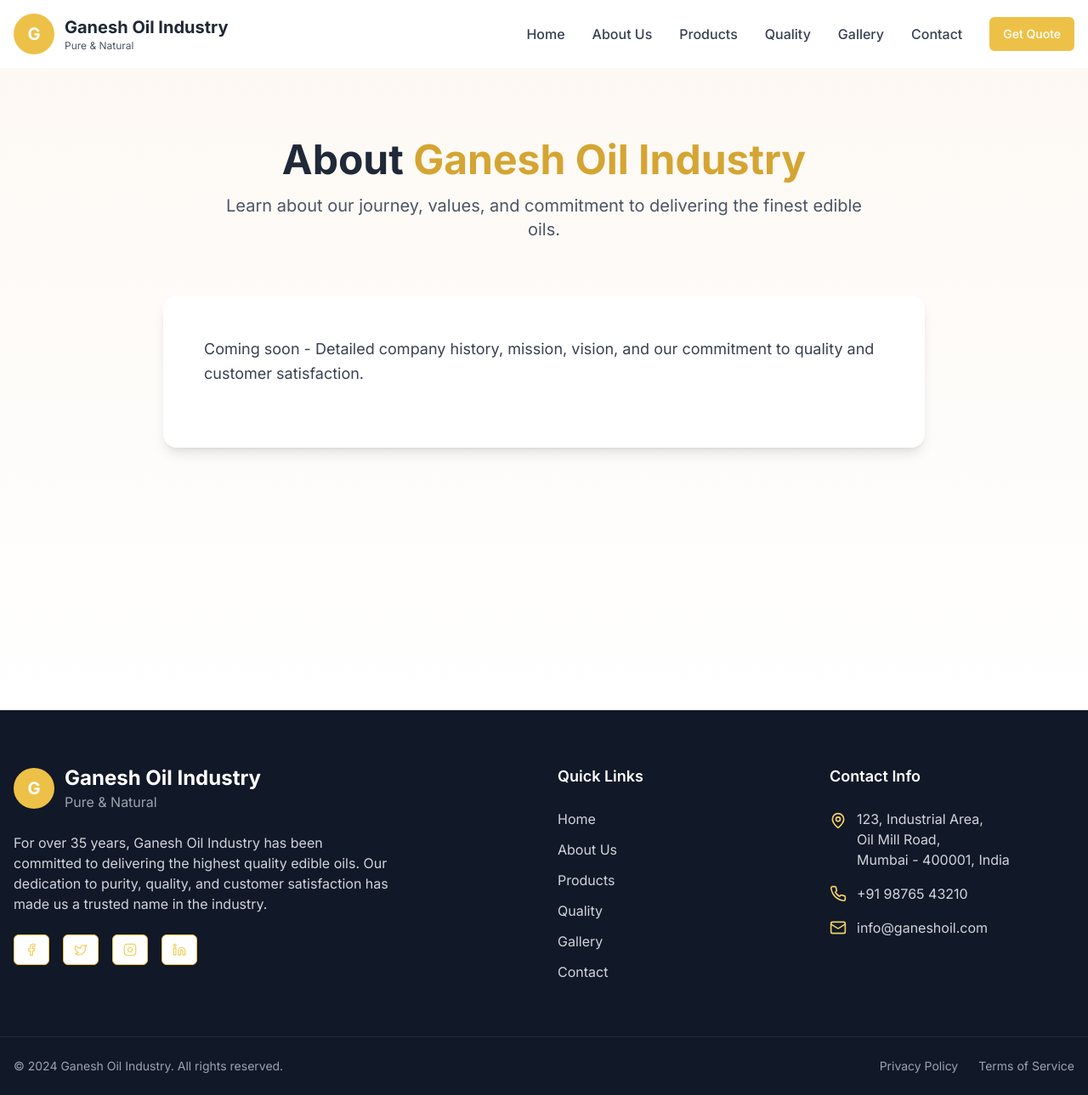
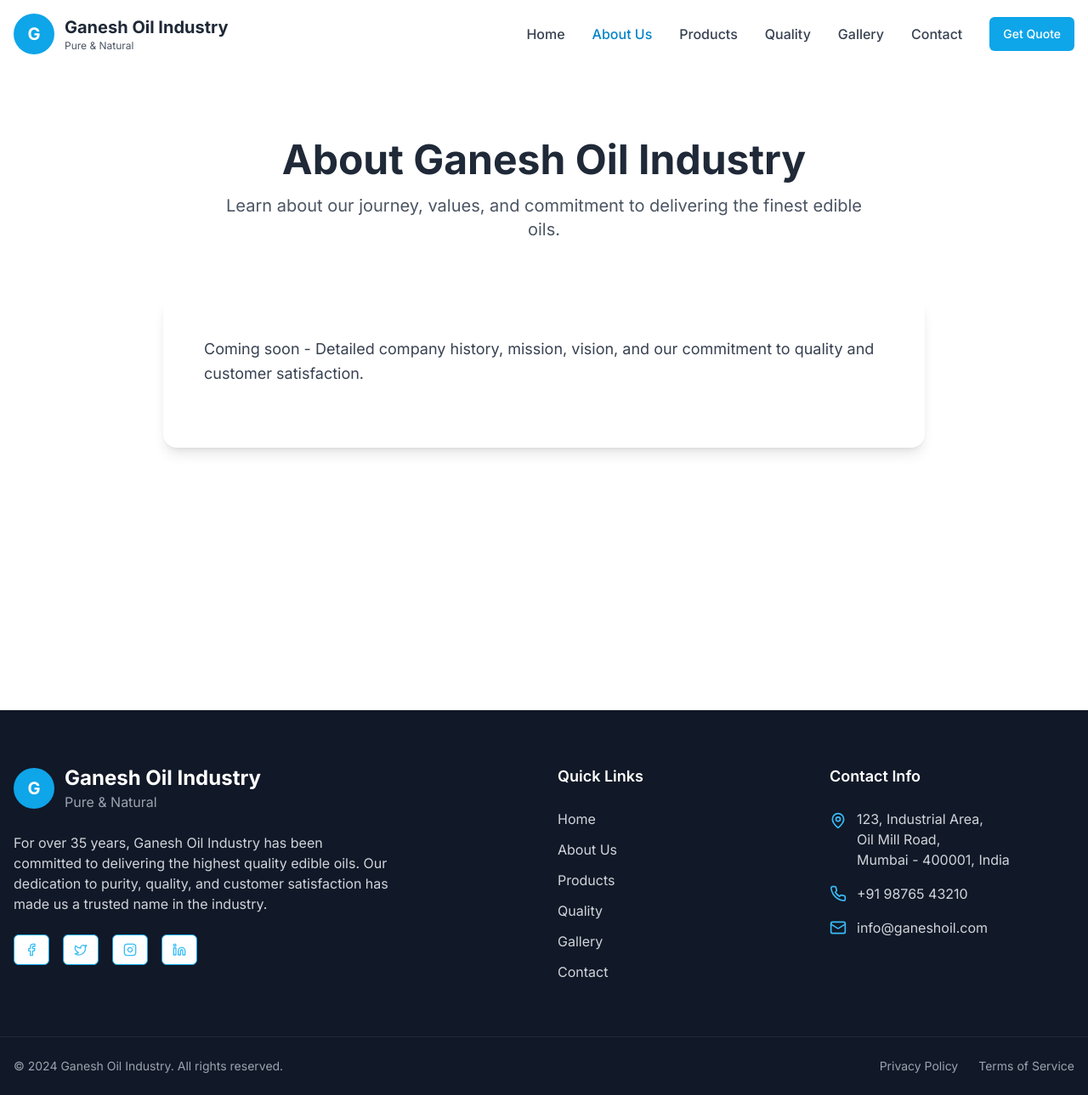
Before and after one commit to Aryanpatel8799/ganesh-oil-industry, a React (Vite) app: page /about in a window 1280 px wide. Shown: the whole page at 85% size. Built offline with nearby package versions, Linux system fonts and the light colour scheme.

Commit message:
Refactor: Improve color scheme
Adjust the color palette for a more appealing visual design.

```diff
--- a/src/components/Footer.tsx
+++ b/src/components/Footer.tsx
@@ -1,4 +1,3 @@
-
 import { Mail, Phone, MapPin, Facebook, Twitter, Instagram, Linkedin } from 'lucide-react';
 import { Button } from '@/components/ui/button';
 
@@ -11,7 +10,7 @@ const Footer = () => {
           {/* Company Info */}
           <div className="lg:col-span-2">
             <div className="flex items-center space-x-3 mb-6">
-              <div className="w-12 h-12 bg-golden-500 rounded-full flex items-center justify-center">
+              <div className="w-12 h-12 bg-ocean-500 rounded-full flex items-center justify-center">
                 <span className="text-white font-bold text-xl">G</span>
               </div>
               <div>
@@ -25,16 +24,16 @@ const Footer = () => {
               customer satisfaction has made us a trusted name in the industry.
             </p>
             <div className="flex space-x-4">
-              <Button size="sm" variant="outline" className="border-golden-500 text-golden-400 hover:bg-golden-500 hover:text-white">
+              <Button size="sm" variant="outline" className="border-ocean-500 text-ocean-400 hover:bg-ocean-500 hover:text-white">
                 <Facebook className="w-4 h-4" />
               </Button>
-              <Button size="sm" variant="outline" className="border-golden-500 text-golden-400 hover:bg-golden-500 hover:text-white">
+              <Button size="sm" variant="outline" className="border-ocean-500 text-ocean-400 hover:bg-ocean-500 hover:text-white">
                 <Twitter className="w-4 h-4" />
               </Button>
-              <Button size="sm" variant="outline" className="border-golden-500 text-golden-400 hover:bg-golden-500 hover:text-white">
+              <Button size="sm" variant="outline" className="border-ocean-500 text-ocean-400 hover:bg-ocean-500 hover:text-white">
                 <Instagram className="w-4 h-4" />
               </Button>
-              <Button size="sm" variant="outline" className="border-golden-500 text-golden-400 hover:bg-golden-500 hover:text-white">
+              <Button size="sm" variant="outline" className="border-ocean-500 text-ocean-400 hover:bg-ocean-500 hover:text-white">
                 <Linkedin className="w-4 h-4" />
               </Button>
             </div>
@@ -44,12 +43,12 @@ const Footer = () => {
           <div>
             <h4 className="text-lg font-semibold mb-6">Quick Links</h4>
             <ul className="space-y-3">
-              <li><a href="/" className="text-gray-300 hover:text-golden-400 transition-colors">Home</a></li>
-              <li><a href="/about" className="text-gray-300 hover:text-golden-400 transition-colors">About Us</a></li>
-              <li><a href="/products" className="text-gray-300 hover:text-golden-400 transition-colors">Products</a></li>
-              <li><a href="/quality" className="text-gray-300 hover:text-golden-400 transition-colors">Quality</a></li>
-              <li><a href="/gallery" className="text-gray-300 hover:text-golden-400 transition-colors">Gallery</a></li>
-              <li><a href="/contact" className="text-gray-300 hover:text-golden-400 transition-colors">Contact</a></li>
+              <li><a href="/" className="text-gray-300 hover:text-ocean-400 transition-colors">Home</a></li>
+              <li><a href="/about" className="text-gray-300 hover:text-ocean-400 transition-colors">About Us</a></li>
+              <li><a href="/products" className="text-gray-300 hover:text-ocean-400 transition-colors">Products</a></li>
+              <li><a href="/quality" className="text-gray-300 hover:text-ocean-400 transition-colors">Quality</a></li>
+              <li><a href="/gallery" className="text-gray-300 hover:text-ocean-400 transition-colors">Gallery</a></li>
+              <li><a href="/contact" className="text-gray-300 hover:text-ocean-400 transition-colors">Contact</a></li>
             </ul>
           </div>
 
@@ -58,7 +57,7 @@ const Footer = () => {
             <h4 className="text-lg font-semibold mb-6">Contact Info</h4>
             <div className="space-y-4">
               <div className="flex items-start space-x-3">
-                <MapPin className="w-5 h-5 text-golden-400 mt-1 flex-shrink-0" />
+                <MapPin className="w-5 h-5 text-ocean-400 mt-1 flex-shrink-0" />
                 <div>
                   <p className="text-gray-300">
                     123, Industrial Area,<br />
@@ -68,11 +67,11 @@ const Footer = () => {
                 </div>
               </div>
               <div className="flex items-center space-x-3">
-                <Phone className="w-5 h-5 text-golden-400" />
+                <Phone className="w-5 h-5 text-ocean-400" />
                 <span className="text-gray-300">+91 98765 43210</span>
               </div>
               <div className="flex items-center space-x-3">
-                <Mail className="w-5 h-5 text-golden-400" />
+                <Mail className="w-5 h-5 text-ocean-400" />
                 <span className="text-gray-300">info@ganeshoil.com</span>
               </div>
             </div>
@@ -88,10 +87,10 @@ const Footer = () => {
               © 2024 Ganesh Oil Industry. All rights reserved.
             </p>
             <div className="flex space-x-6 mt-4 md:mt-0">
-              <a href="#" className="text-gray-400 hover:text-golden-400 text-sm transition-colors">
+              <a href="#" className="text-gray-400 hover:text-ocean-400 text-sm transition-colors">
                 Privacy Policy
               </a>
-              <a href="#" className="text-gray-400 hover:text-golden-400 text-sm transition-colors">
+              <a href="#" className="text-gray-400 hover:text-ocean-400 text-sm transition-colors">
                 Terms of Service
               </a>
             </div>
--- a/src/components/Navigation.tsx
+++ b/src/components/Navigation.tsx
@@ -30,7 +30,7 @@ const Navigation = () => {
   return (
     <>
       {/* Top Bar */}
-      <div className="bg-golden-600 text-white py-2 hidden md:block">
+      <div className="bg-ocean-600 text-white py-2 hidden md:block">
         <div className="container mx-auto px-4">
           <div className="flex justify-between items-center text-sm">
             <div className="flex items-center space-x-6">
@@ -62,7 +62,7 @@ const Navigation = () => {
           <div className="flex justify-between items-center">
             {/* Logo */}
             <Link to="/" className="flex items-center space-x-3">
-              <div className="w-12 h-12 bg-golden-500 rounded-full flex items-center justify-center">
+              <div className="w-12 h-12 bg-ocean-500 rounded-full flex items-center justify-center">
                 <span className="text-white font-bold text-xl">G</span>
               </div>
               <div>
@@ -77,14 +77,14 @@ const Navigation = () => {
                 <Link
                   key={item.name}
                   to={item.path}
-                  className={`text-gray-700 hover:text-golden-600 transition-colors font-medium ${
-                    location.pathname === item.path ? 'text-golden-600' : ''
+                  className={`text-gray-700 hover:text-ocean-600 transition-colors font-medium ${
+                    location.pathname === item.path ? 'text-ocean-600' : ''
                   }`}
                 >
                   {item.name}
                 </Link>
               ))}
-              <Button className="bg-golden-500 hover:bg-golden-600 text-white">
+              <Button className="bg-ocean-500 hover:bg-ocean-600 text-white">
                 Get Quote
               </Button>
             </div>
@@ -111,13 +111,13 @@ const Navigation = () => {
                 <Link
                   key={item.name}
                   to={item.path}
-                  className="block py-3 text-gray-700 hover:text-golden-600 transition-colors"
+                  className="block py-3 text-gray-700 hover:text-ocean-600 transition-colors"
                   onClick={() => setIsMenuOpen(false)}
                 >
                   {item.name}
                 </Link>
               ))}
-              <Button className="w-full mt-4 bg-golden-500 hover:bg-golden-600 text-white">
+              <Button className="w-full mt-4 bg-ocean-500 hover:bg-ocean-600 text-white">
                 Get Quote
               </Button>
             </div>
--- a/src/index.css
+++ b/src/index.css
@@ -17,7 +17,7 @@
     --popover: 0 0% 100%;
     --popover-foreground: 222.2 84% 4.9%;
 
-    --primary: 42 78% 60%;
+    --primary: 197 71% 52%;
     --primary-foreground: 210 40% 98%;
 
     --secondary: 210 40% 96.1%;
@@ -34,7 +34,7 @@
 
     --border: 214.3 31.8% 91.4%;
     --input: 214.3 31.8% 91.4%;
-    --ring: 222.2 84% 4.9%;
+    --ring: 197 71% 52%;
 
     --radius: 0.5rem;
 
@@ -58,7 +58,7 @@
     --popover: 222.2 84% 4.9%;
     --popover-foreground: 210 40% 98%;
 
-    --primary: 210 40% 98%;
+    --primary: 160 84% 39%;
     --primary-foreground: 222.2 47.4% 11.2%;
 
     --secondary: 217.2 32.6% 17.5%;
@@ -102,9 +102,9 @@
 }
 
 .hero-gradient {
-  background: linear-gradient(135deg, #f7e397 0%, #edc147 50%, #d4a532 100%);
+  background: linear-gradient(135deg, #e0f2fe 0%, #0ea5e9 50%, #0284c7 100%);
 }
 
-.warm-gradient {
-  background: linear-gradient(135deg, #fbeee6 0%, #f6dbc7 100%);
+.ocean-gradient {
+  background: linear-gradient(135deg, #f0f9ff 0%, #bae6fd 100%);
 }
--- a/src/pages/Contact.tsx
+++ b/src/pages/Contact.tsx
@@ -1,11 +1,11 @@
 
 const Contact = () => {
   return (
-    <div className="pt-32 pb-16 min-h-screen bg-gradient-to-b from-warm-50 to-white">
+    <div className="pt-32 pb-16 min-h-screen bg-gradient-to-b from-ocean-50 to-white">
       <div className="container mx-auto px-4">
         <div className="text-center mb-16">
           <h1 className="text-4xl md:text-5xl font-bold text-gray-800 mb-4">
-            Contact <span className="text-golden-600">Us</span>
+            Contact <span className="text-ocean-600">Us</span>
           </h1>
           <p className="text-xl text-gray-600 max-w-3xl mx-auto">
             Get in touch with us for inquiries, orders, or any questions about our products.
--- a/src/pages/Gallery.tsx
+++ b/src/pages/Gallery.tsx
@@ -1,11 +1,11 @@
 
 const Gallery = () => {
   return (
-    <div className="pt-32 pb-16 min-h-screen bg-gradient-to-b from-warm-50 to-white">
+    <div className="pt-32 pb-16 min-h-screen bg-gradient-to-b from-ocean-50 to-white">
       <div className="container mx-auto px-4">
         <div className="text-center mb-16">
           <h1 className="text-4xl md:text-5xl font-bold text-gray-800 mb-4">
-            Our <span className="text-golden-600">Gallery</span>
+            Our <span className="text-ocean-600">Gallery</span>
           </h1>
           <p className="text-xl text-gray-600 max-w-3xl mx-auto">
             Take a visual tour of our facilities, products, and operations.
--- a/src/pages/Products.tsx
+++ b/src/pages/Products.tsx
@@ -1,11 +1,11 @@
 
 const Products = () => {
   return (
-    <div className="pt-32 pb-16 min-h-screen bg-gradient-to-b from-warm-50 to-white">
+    <div className="pt-32 pb-16 min-h-screen bg-gradient-to-b from-ocean-50 to-white">
       <div className="container mx-auto px-4">
         <div className="text-center mb-16">
           <h1 className="text-4xl md:text-5xl font-bold text-gray-800 mb-4">
-            Our <span className="text-golden-600">Products</span>
+            Our <span className="text-ocean-600">Products</span>
           </h1>
           <p className="text-xl text-gray-600 max-w-3xl mx-auto">
             Explore our complete range of premium edible oils with detailed specifications.
--- a/src/pages/Quality.tsx
+++ b/src/pages/Quality.tsx
@@ -1,11 +1,11 @@
 
 const Quality = () => {
   return (
-    <div className="pt-32 pb-16 min-h-screen bg-gradient-to-b from-warm-50 to-white">
+    <div className="pt-32 pb-16 min-h-screen bg-gradient-to-b from-ocean-50 to-white">
       <div className="container mx-auto px-4">
         <div className="text-center mb-16">
           <h1 className="text-4xl md:text-5xl font-bold text-gray-800 mb-4">
-            Quality <span className="text-golden-600">Assurance</span>
+            Quality <span className="text-ocean-600">Assurance</span>
           </h1>
           <p className="text-xl text-gray-600 max-w-3xl mx-auto">
             Our certifications, quality control processes, and commitment to excellence.
--- a/tailwind.config.ts
+++ b/tailwind.config.ts
@@ -63,31 +63,44 @@ export default {
 					border: 'hsl(var(--sidebar-border))',
 					ring: 'hsl(var(--sidebar-ring))'
 				},
-				golden: {
-					50: '#fefdf7',
-					100: '#fdf9e7',
-					200: '#fbf1c4',
-					300: '#f7e397',
-					400: '#f2d168',
-					500: '#edc147',
-					600: '#d4a532',
-					700: '#b1862a',
-					800: '#8f6a28',
-					900: '#755625',
-					950: '#432f12'
+				ocean: {
+					50: '#f0f9ff',
+					100: '#e0f2fe',
+					200: '#bae6fd',
+					300: '#7dd3fc',
+					400: '#38bdf8',
+					500: '#0ea5e9',
+					600: '#0284c7',
+					700: '#0369a1',
+					800: '#075985',
+					900: '#0c4a6e',
+					950: '#082f49'
 				},
-				warm: {
-					50: '#fdf8f3',
-					100: '#fbeee6',
-					200: '#f6dbc7',
-					300: '#f0c09f',
-					400: '#e89b75',
-					500: '#e17d55',
-					600: '#d4663f',
-					700: '#b25334',
-					800: '#8e4430',
-					900: '#743929',
-					950: '#3e1c14'
+				teal: {
+					50: '#f0fdfa',
+					100: '#ccfbf1',
+					200: '#99f6e4',
+					300: '#5eead4',
+					400: '#2dd4bf',
+					500: '#14b8a6',
+					600: '#0d9488',
+					700: '#0f766e',
+					800: '#115e59',
+					900: '#134e4a',
+					950: '#042f2e'
+				},
+				slate: {
+					50: '#f8fafc',
+					100: '#f1f5f9',
+					200: '#e2e8f0',
+					300: '#cbd5e1',
+					400: '#94a3b8',
+					500: '#64748b',
+					600: '#475569',
+					700: '#334155',
+					800: '#1e293b',
+					900: '#0f172a',
+					950: '#020617'
 				}
 			},
 			borderRadius: {
```
Also changed, not shown: src/components/HeroSection.tsx (+11 -12 lines), src/components/ProductsOverview.tsx (+8 -8 lines), src/components/TrustSection.tsx (+6 -7 lines).
